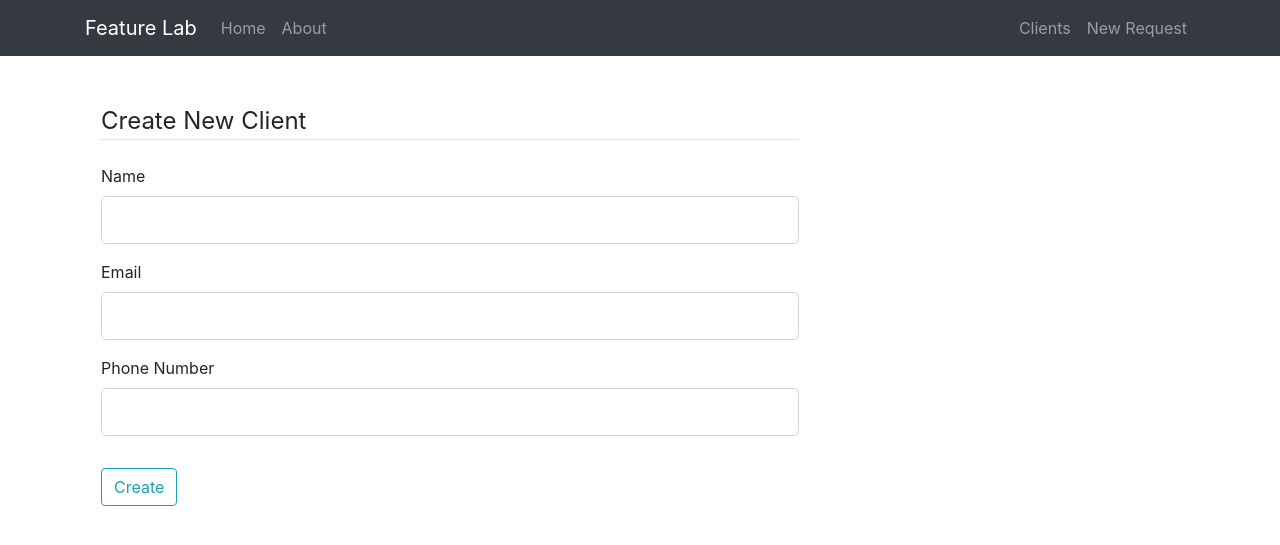
After one commit to RafatAssaf/FeatureLab, a Flask app: page /create_client in a window 1280 px wide. The commit adds this page. Shown: the top 545 px of the page. Run offline with Flask 2, Linux system fonts and the light colour scheme; some libraries are stand-ins or nearby versions.

Commit message:
Added create client form

```diff
--- a/feature_lab/clients/forms.py
+++ b/feature_lab/clients/forms.py
@@ -1,8 +1,8 @@
 from flask_wtf import FlaskForm
 from wtforms import StringField, TextAreaField, IntegerField, SubmitField, SelectField
-from wtforms.fields.html5 import DateField
-from wtforms.validators import DataRequired, Length, Optional, StopValidation
-from wtforms.widgets.html5 import NumberInput
+from wtforms.fields.html5 import DateField, EmailField, TelField
+from wtforms.validators import DataRequired, Length, Email
+from wtforms.widgets.html5 import NumberInput, TelInput
 from datetime import date
 
 
@@ -35,3 +35,14 @@ class CreateRequestForm(FlaskForm):
                             validators=[DataRequired()])
 
     submit = SubmitField('Create')
+
+
+class CreateClientForm(FlaskForm):
+    name = StringField('Name',
+                       validators=[DataRequired(), Length(min=8, max=50)])
+    email = EmailField('Email',
+                       validators=[DataRequired(), Email()])
+    phone_number = IntegerField('Phone Number',
+                                widget=NumberInput(min=0),
+                                validators=[DataRequired()])
+    submit = SubmitField('Create')
--- a/feature_lab/clients/routes.py
+++ b/feature_lab/clients/routes.py
@@ -1,5 +1,5 @@
 from flask import Blueprint, render_template, flash, redirect, url_for, jsonify, request
-from feature_lab.clients.forms import CreateRequestForm
+from feature_lab.clients.forms import CreateRequestForm, CreateClientForm
 
 clients = Blueprint('clients', __name__)
 
@@ -54,6 +54,16 @@ def products_list(client):
     return "products list: " + client
 
 
+@clients.route('/create_client', methods=['GET', 'POST'])
+def create_client():
+    form = CreateClientForm()
+    if form.validate_on_submit():
+        flash('Client {} was created successfully!'.format(form.name.data), 'success')
+        return redirect(url_for('main.home'))
+    else:
+        return render_template('create_client.html', form=form)
+
+
 @clients.route('/create_request', methods=['GET', 'POST'])
 def create_request():
     form = CreateRequestForm()
--- a/feature_lab/templates/clients.html
+++ b/feature_lab/templates/clients.html
@@ -23,5 +23,5 @@
         {% endfor %}
       </tbody>
     </table>
-    <button type="button" class="btn btn-outline-info" onclick="window.location='/about'">Add New Client</button>
+    <button type="button" class="btn btn-outline-info" onclick="window.location='/create_client'">Add New Client</button>
 {% endblock content %}
--- /dev/null
+++ b/feature_lab/templates/create_client.html
@@ -0,0 +1,44 @@
+{% extends 'layout.html' %}
+{% block content %}
+    <div class="p-3">
+        <form method="POST" action="">
+            {{ form.hidden_tag() }}
+            <fieldset class="form-group">
+                <legend class="border-bottom mb-4">Create New Client</legend>
+                <div class="form-group">
+                    {{ form.name.label(class="form-control-label") }}
+                    {% if form.name.errors %}
+                        {{ form.name(class="form-control form-control-lg is-invalid") }}
+                        <div class="invalid-feedback">
+                            {% for error in form.name.errors %}
+                                <span>{{ error }}</span>
+                            {% endfor %}
+                        </div>
+                    {% else %}
+                        {{ form.name(class="form-control form-control-lg") }}
+                    {% endif%}
+                </div>
+                <div class="form-group">
+                    {{ form.email.label(class="form-control-label") }}
+                    {% if form.email.errors %}
+                        {{ form.email(class="form-control form-control-lg is-invalid") }}
+                        <div class="invalid-feedback">
+                            {% for error in form.email.errors %}
+                                <span>{{ error }}</span>
+                            {% endfor %}
+                        </div>
+                    {% else %}
+                        {{ form.email(class="form-control form-control-lg") }}
+                    {% endif%}
+                </div>
+                <div class="form-group">
+                    {{ form.phone_number.label(class="form-control-label") }}
+                    {{ form.phone_number(class="form-control form-control-lg") }}
+                </div>
+            </fieldset>
+            <div class="form-group">
+                {{ form.submit(class="btn btn-outline-info") }}
+            </div>
+        </form>
+    </div>
+{% endblock content %}
```
